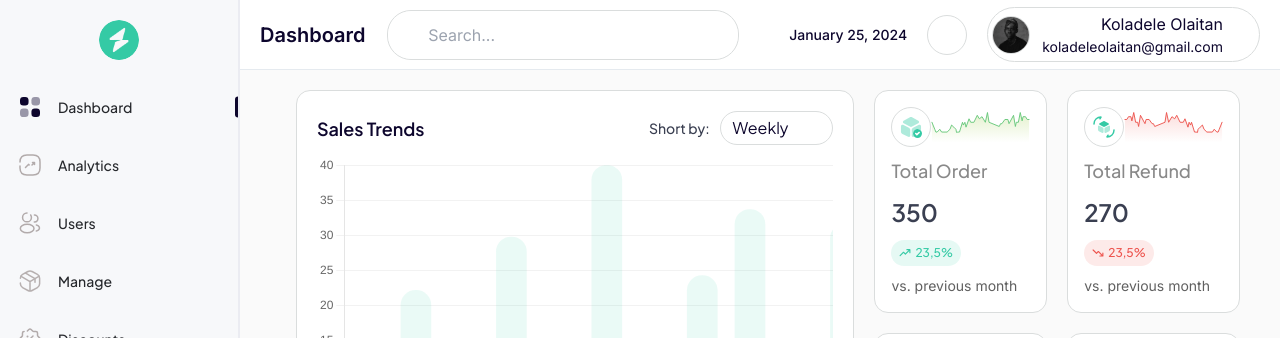
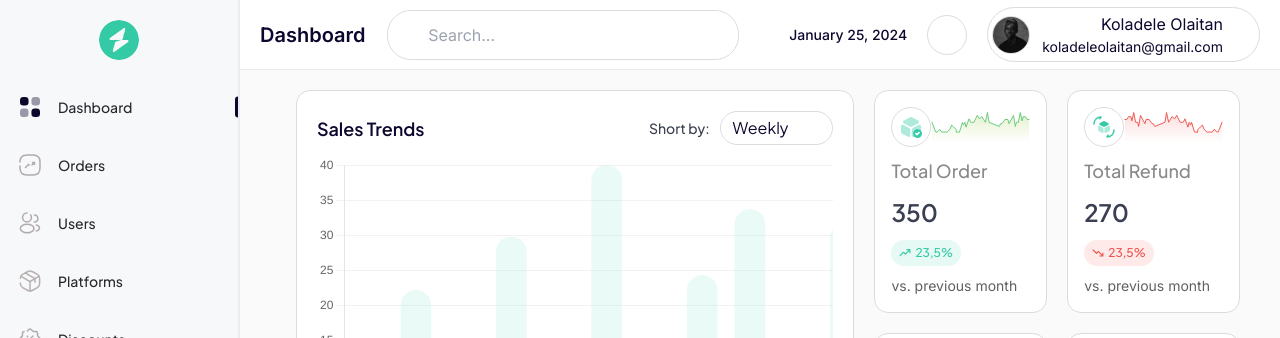
Before and after one commit to publikphigor/analytics-db, a React (Vite) app: page / in a window 1280 px wide. Shown: the top 338 px of the page. Built offline with nearby package versions, Linux system fonts and the light colour scheme; some icons are missing.

Commit message:
chore: fix build

```diff
--- a/package.json
+++ b/package.json
@@ -35,6 +35,7 @@
     "@commitlint/config-conventional": "^18.4.3",
     "@types/react": "^18.2.43",
     "@types/react-dom": "^18.2.17",
+    "@types/react-helmet": "^6.1.11",
     "@typescript-eslint/eslint-plugin": "^6.14.0",
     "@typescript-eslint/parser": "^6.14.0",
     "autoprefixer": "^10.4.17",
--- a/src/components/global/Sidebar.tsx
+++ b/src/components/global/Sidebar.tsx
@@ -37,9 +37,9 @@ const navigation: Navigation[] = [
     href: paths.dashboard,
   },
   {
-    name: 'Analytics',
+    name: 'Orders',
     icon: <TrendIcon />,
-    href: paths.analytics,
+    href: paths.orders,
   },
   {
     name: 'Users',
@@ -47,9 +47,9 @@ const navigation: Navigation[] = [
     href: paths.users,
   },
   {
-    name: 'Manage',
+    name: 'Platforms',
     icon: <ManageIcon />,
-    href: paths.manage,
+    href: paths.platforms,
   },
   {
     name: 'Discounts',
--- a/src/constants/paths.ts
+++ b/src/constants/paths.ts
@@ -1,9 +1,9 @@
 const paths = {
   notFound: '/404',
   dashboard: '/dashboard',
-  analytics: '/analytics',
+  orders: '/orders',
   users: '/users',
-  manage: '/manage',
+  platforms: '/platforms',
   discounts: '/discounts',
   information: '/information',
   settings: '/settings',
--- a/src/pages/Analytics/index.tsx
+++ /dev/null
@@ -1,5 +0,0 @@
-const Analytics = () => {
-  return <div>Analytics</div>;
-};
-
-export default Analytics;
--- a/src/pages/Dashboard/index.tsx
+++ b/src/pages/Dashboard/index.tsx
@@ -5,6 +5,7 @@ import Platform from '@components/Dashboard/Platform';
 import { headers, orders, platforms } from '@constants/store';
 import { Icon } from '@iconify/react/dist/iconify.js';
 import classNames from 'classnames';
+import { useNavigate } from 'react-router-dom';
 
 interface Metric {
   id: number;
@@ -51,6 +52,7 @@ const metrics: Metric[] = [
 ];
 
 const Dashboard = () => {
+  const navigate = useNavigate();
   return (
     <div className="flex flex-col gap-5">
       <div className="grid grid-cols-1 gap-5 lg:grid-cols-5">
@@ -88,9 +90,13 @@ const Dashboard = () => {
         <div className="border-primary white-transparent-bg order-2 flex flex-col gap-[10px] overflow-x-auto rounded-[14px] border p-5 lg:order-1 lg:col-span-3">
           <div className="mb-[14px] flex items-center justify-between">
             <h2 className="text-[18px] font-semibold">Last Orders</h2>
-            <span className="cursor-pointer text-[18px] font-medium text-accent hover:underline">
+            <button
+              type="button"
+              className="cursor-pointer text-[18px] font-medium text-accent hover:underline"
+              onClick={() => navigate('/orders')}
+            >
               See All
-            </span>
+            </button>
           </div>
           <div className="w-full overflow-x-auto">
             <table className="w-full">
@@ -145,9 +151,13 @@ const Dashboard = () => {
         <div className="border-primary white-transparent-bg order-2 flex flex-col gap-[10px] rounded-[14px] border p-5 lg:order-1 lg:col-span-2">
           <div className="mb-[14px] flex items-center justify-between">
             <h2 className="text-[18px] font-semibold">Top Platforms</h2>
-            <span className="cursor-pointer text-[18px] font-medium text-accent hover:underline">
+            <button
+              type="button"
+              onClick={() => navigate('/platforms')}
+              className="cursor-pointer text-[18px] font-medium text-accent hover:underline"
+            >
               See All
-            </span>
+            </button>
           </div>
           <div className="flex max-h-[400px] flex-col gap-5 overflow-y-auto">
             {platforms.map((platform) => (
--- a/src/pages/Manage/index.tsx
+++ /dev/null
@@ -1,5 +0,0 @@
-const Manage = () => {
-  return <div>Manage</div>;
-};
-
-export default Manage;
--- /dev/null
+++ b/src/pages/Orders/index.tsx
@@ -0,0 +1,5 @@
+const Orders = () => {
+  return <div>Orders</div>;
+};
+
+export default Orders;
--- /dev/null
+++ b/src/pages/Platforms/index.tsx
@@ -0,0 +1,5 @@
+const Platforms = () => {
+  return <div>Platforms</div>;
+};
+
+export default Platforms;
--- a/tailwind.config.js
+++ b/tailwind.config.js
@@ -23,7 +23,7 @@ export default {
       center: true,
       padding: 0,
       screens: {
-        '2xl': '1280px',
+        '2xl': '1320px',
       },
     },
   },
```
Also changed, not shown: src/App.tsx (+4 -4 lines), 1 other file (tests, documents, lock files or other folders).
